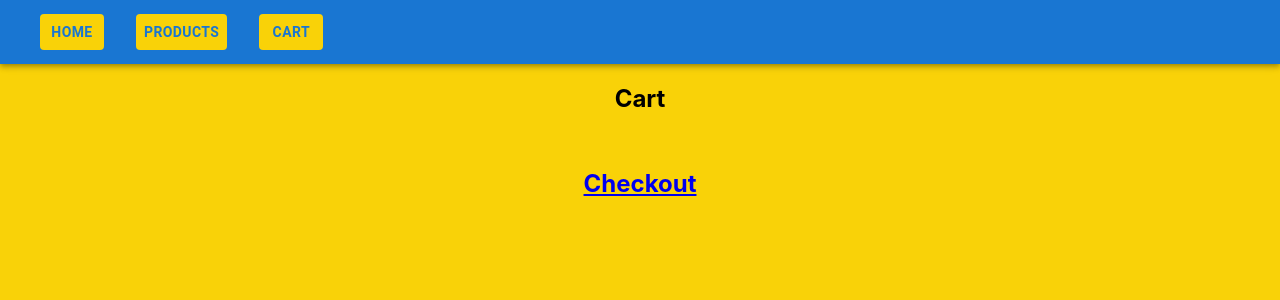
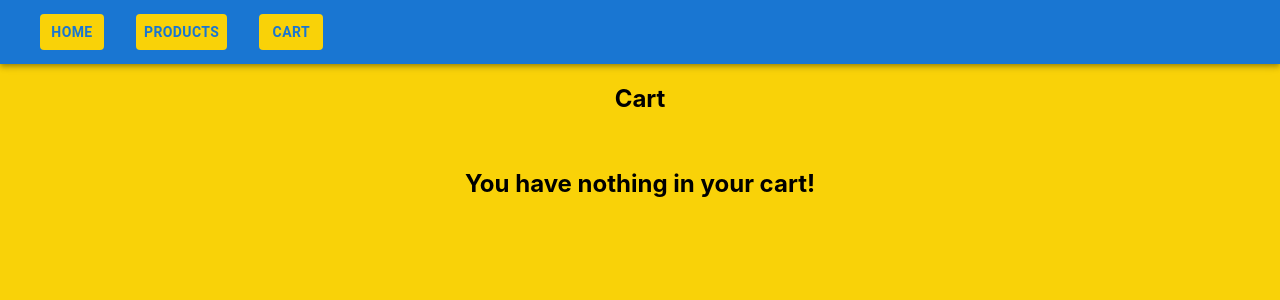
Before and after one commit to neg-0/react-router, a React (Create React App) app: page /cart in a window 1280 px wide. Shown: the top 300 px of the page. Built offline with nearby package versions, Linux system fonts and the light colour scheme.

Commit message:
Added checkout routing

```diff
--- a/src/App.js
+++ b/src/App.js
@@ -4,6 +4,7 @@ import Home from './components/Home';
 import Nav from './components/Nav';
 import Products from './components/Products';
 import Cart from './components/Cart';
+import Checkout from './components/Checkout';
 import { useState } from 'react';
 import { createContext } from 'react';
 
@@ -63,6 +64,7 @@ function App() {
               <Switch>
                 <Route path="/cart" > <Cart cart={cart} /></Route>
                 <Route path="/products" component={Products} />
+                <Route path="/checkout" component={Checkout} />
                 <Route path="/" component={Home} />
               </Switch>
             </main>
--- a/src/components/Cart.js
+++ b/src/components/Cart.js
@@ -22,6 +22,6 @@ export default function Cart({ cart }) {
                 {productsList.filter((product) => cart.includes(product.id)).map((product, index) => <ProductCard key={index} product={product} />)}
 
             </Box>
-            <Link to="/checkout"><h2>Checkout</h2></Link>
+            {cart.length > 0 ? <Link to="/checkout"><h2>Checkout</h2></Link> : <h2>You have nothing in your cart!</h2>}
         </div>)
 }
```
